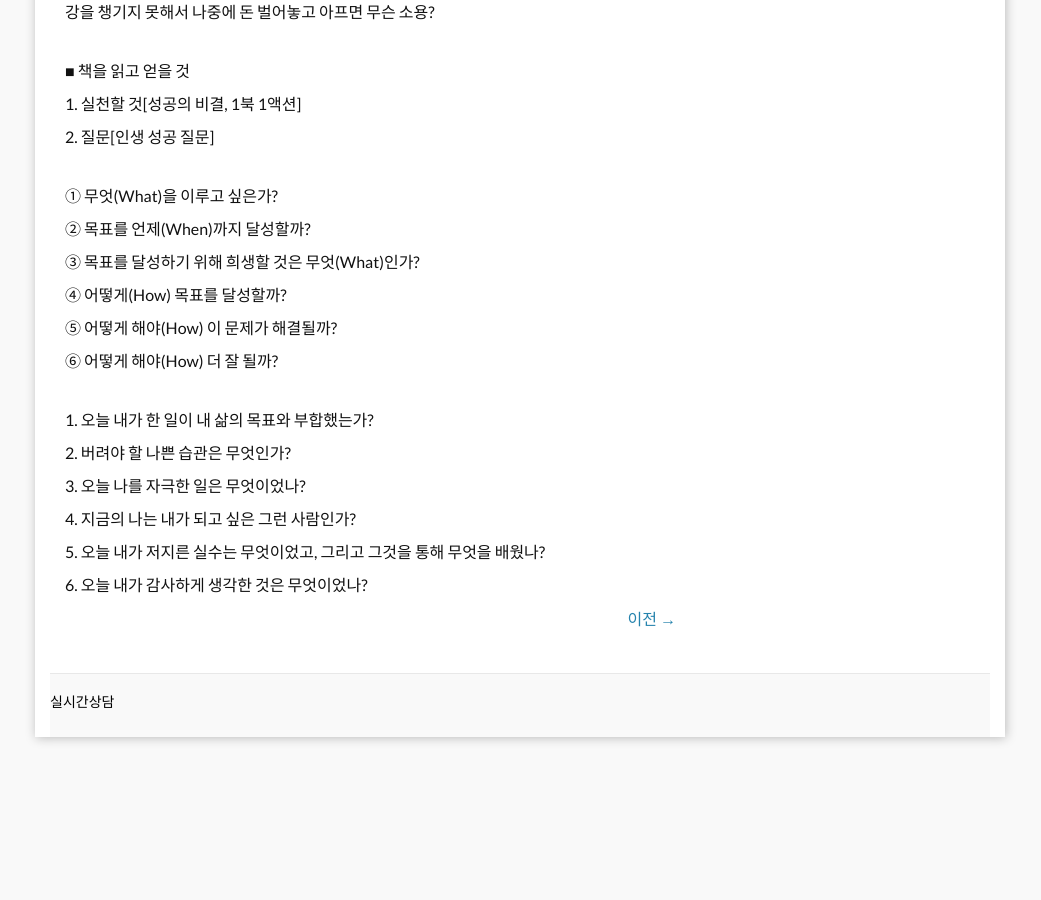
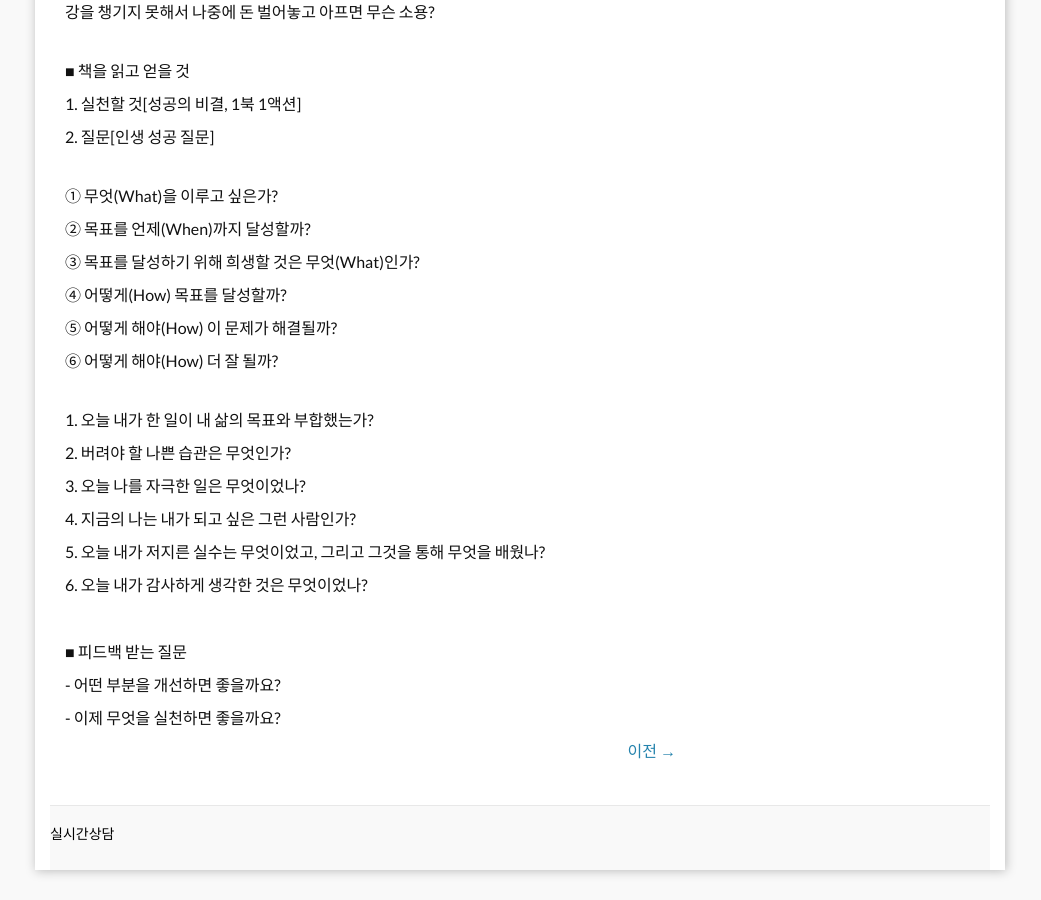
Before and after one commit to leevra/self-management.leeseungju.com, a Jekyll site: the page built from index.html, in a window 1280 px wide and 900 px high, scrolled down 1274 px. Shown: the whole window, without its empty margins (120-1161 px from the left). Built offline with Jekyll 4.4.1, drawn with Linux system fonts in a browser that asks for light colours; the list of posts is cut into pages by our own code; before the commit the page ends 2041 px from its top, so only the background shows below that.

Commit message:
Update index.html

```diff
--- a/index.html
+++ b/index.html
@@ -27,4 +27,4 @@ layout: default
 <br>
 </p><p>① 무엇(What)을 이루고 싶은가?</p><p>② 목표를 언제(When)까지 달성할까?</p><p>③ 목표를 달성하기 위해 희생할 것은 무엇(What)인가?</p><p>④ 어떻게(How) 목표를 달성할까?</p><p>⑤ 어떻게 해야(How) 이 문제가 해결될까?&nbsp;</p><p>⑥ 어떻게 해야(How) 더 잘 될까?&nbsp;</p>
 <br>
-<p>1. 오늘 내가 한 일이 내 삶의 목표와 부합했는가?</p><p>2. 버려야 할 나쁜 습관은 무엇인가?</p><p>3. 오늘 나를 자극한 일은 무엇이었나?</p><p>4. 지금의 나는 내가 되고 싶은 그런 사람인가?</p><p>5. 오늘 내가 저지른 실수는 무엇이었고, 그리고 그것을 통해 무엇을 배웠나?</p><p>6. 오늘 내가 감사하게 생각한 것은 무엇이었나?</p>
+<p>1. 오늘 내가 한 일이 내 삶의 목표와 부합했는가?</p><p>2. 버려야 할 나쁜 습관은 무엇인가?</p><p>3. 오늘 나를 자극한 일은 무엇이었나?</p><p>4. 지금의 나는 내가 되고 싶은 그런 사람인가?</p><p>5. 오늘 내가 저지른 실수는 무엇이었고, 그리고 그것을 통해 무엇을 배웠나?</p><p>6. 오늘 내가 감사하게 생각한 것은 무엇이었나?</p><p><br></p><p>■ 피드백 받는 질문</p><p>- 어떤 부분을 개선하면 좋을까요?</p><p>- 이제 무엇을 실천하면 좋을까요?</p>
```
